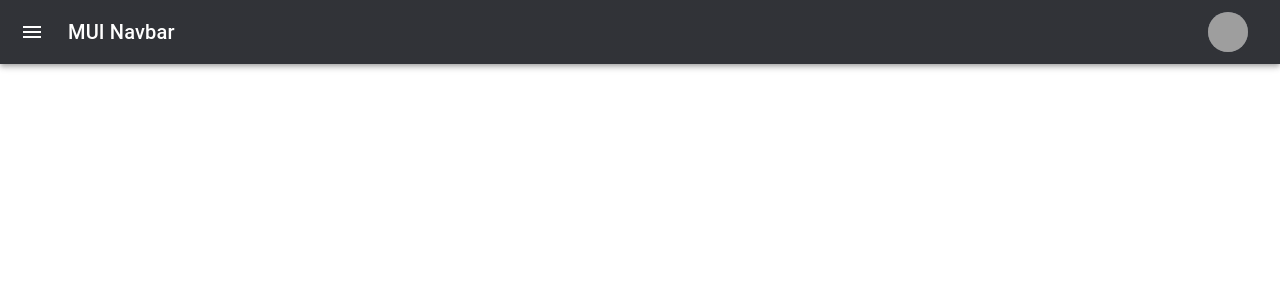
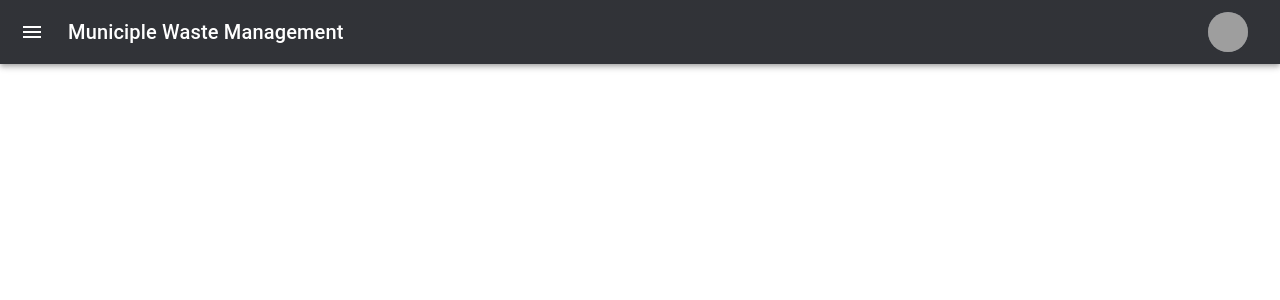
Before and after one commit to KavishkaSashmitha/garbage-admin, a React (Create React App) app: page /contests in a window 1280 px wide. Before the commit this address had no page. Shown: the top 300 px of the page. Built offline with nearby package versions, Linux system fonts and the light colour scheme; grey boxes are pictures that could not be loaded.

Commit message:
chore: Add addEvents page and update App.js to include route for it

```diff
--- a/src/App.js
+++ b/src/App.js
@@ -7,6 +7,7 @@ import adminroutes from './pages/admin-routes';
 
 import PointsAdd from './pages/pointsAdd';
 import Navbar from './components/navbar';
+import addEvents from './pages/addEvents';
 
 function App() {
   return (
@@ -14,6 +15,7 @@ function App() {
       <Navbar />
       <Routes>
         <Route path="/inbox" Component={adminroutes} />{' '}
+        <Route path="/contests" Component={addEvents} />{' '}
         <Route path="/points-add/:id" element={<PointsAdd />} />
         {/* 👈 Renders at /app/ */}
       </Routes>
--- a/src/components/navbar.jsx
+++ b/src/components/navbar.jsx
@@ -99,7 +99,7 @@ const Navbar = () => {
       </List>
       <Divider />
       <List>
-        {['All mail', 'Trash', 'Spam'].map((text, index) => (
+        {['Contests', 'Users', 'Feedback'].map((text, index) => (
           <ListItem key={text} disablePadding>
             <ListItemButton>
               <ListItemIcon>
@@ -132,7 +132,7 @@ const Navbar = () => {
               <MenuIcon />
             </IconButton>
             <Typography variant="h6" sx={{ flexGrow: 1 }}>
-              MUI Navbar
+              Municiple Waste Management
             </Typography>
             <IconButton onClick={handleMenuClick}>
               <Avatar
--- /dev/null
+++ b/src/pages/addEvents.js
@@ -0,0 +1,11 @@
+import React from 'react'
+
+function addEvents() {
+  return (
+    <div>
+
+    </div>
+  )
+}
+
+export default addEvents
```
